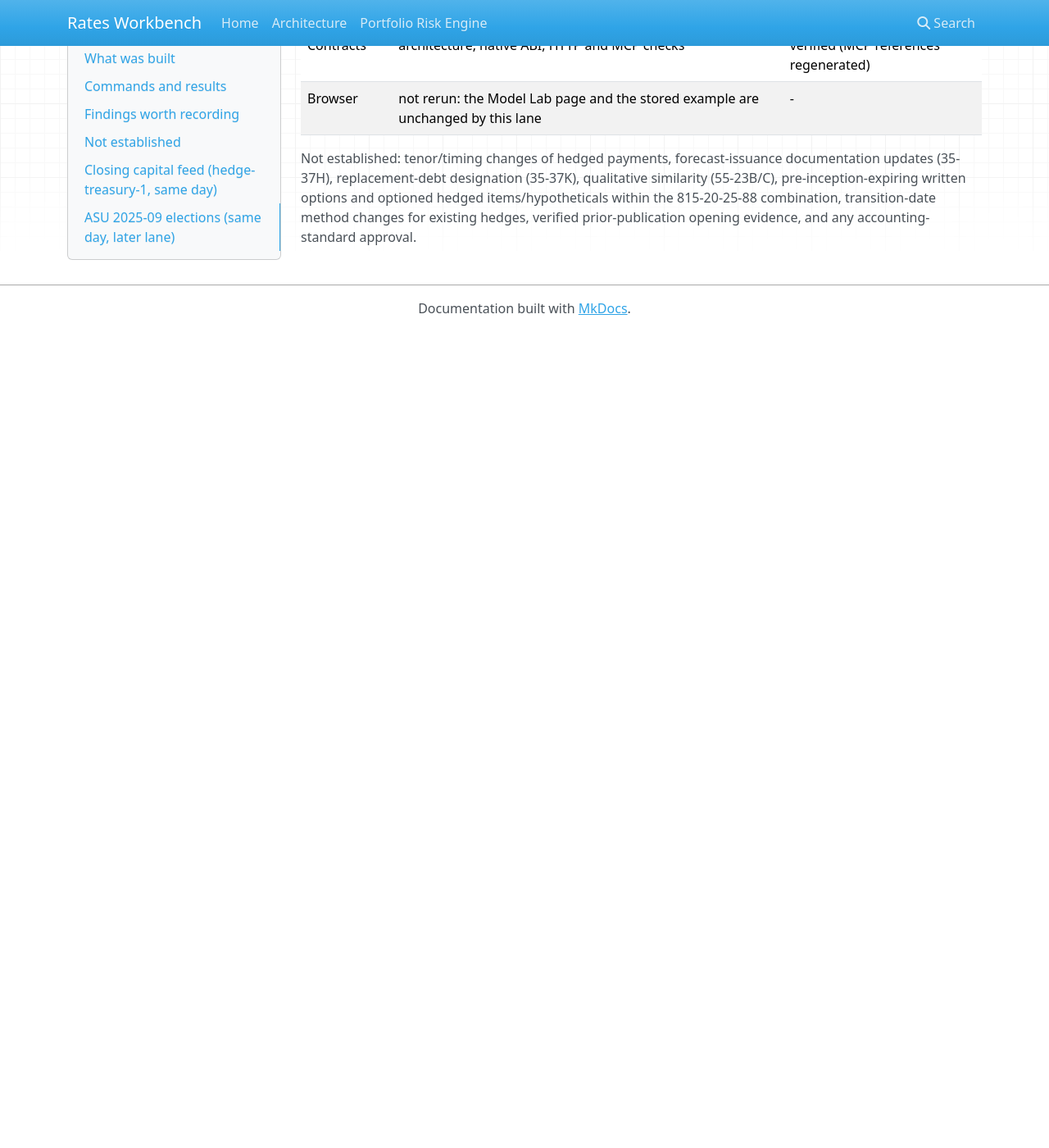
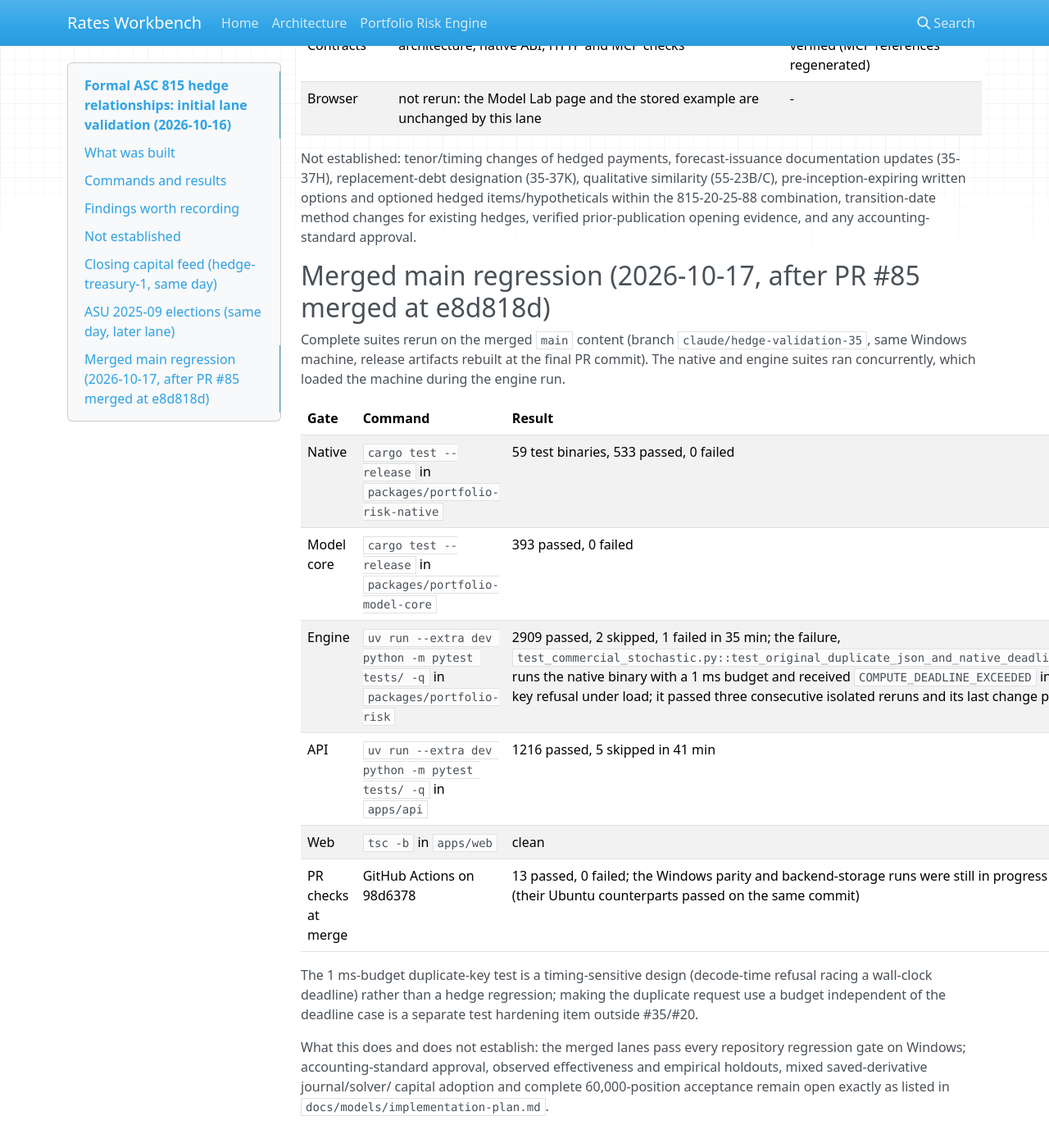
Before and after one commit to beauschwab/model-portfolio-sim, an MkDocs documentation site: the page built from docs/reviews/2026-10-16-hedge-accounting-lane.md, in a window 1280 px wide and 1400 px high, scrolled down 4962 px. Shown: the whole window at 82% size. Built offline with MkDocs 1.6.1, drawn with Linux system fonts in a browser that asks for light colours; nearby versions of some CDN libraries; before the commit the page ends 5366 px from its top, so only the background shows below that.

Commit message:
Record merged-main regression evidence for the hedge accounting lanes
Full native (533), model-core (393), engine (2909 passed, one load flake in
the 1 ms-budget duplicate-key test that passes in isolation) and API (1216)
suites rerun on the merged main content, with the PR check state at merge,
in the hedge lane review doc; the #20 and #35 plan rows cite that evidence.
MCP references regenerated.

Co-Authored-By: Claude Fable 5.1 <noreply@anthropic.com>

```diff
--- a/docs/models/implementation-plan.md
+++ b/docs/models/implementation-plan.md
@@ -1218,8 +1218,8 @@ the ledger below.
 | #18 | Personal lending | Native unsecured installment/collection/recovery/P-Q graph plus acquired non-PCD supplied-path credit accounting and exclusive mixed daily owner; durable source/journal/closing-capital gates pass | Broader credit/nonaccrual/fee/modification policies, cohort/library/saved-book integration, joint scenarios and complete empirical gates |
 | #19 | Revolving credit cards | Native statement/grace/promotion/payment/utilization state and full-tail P/Q graph; public acquired source and shared tagged mixed GL; explicit Card2 gross unpaid interest, signed live/default basis and separate original-EIR/realization owner pass rebuilt-release source, durable and browser gates | Wider fees/grace/draw/CCF, default-before-principal-zero/nonaccrual/PCD/modification policies, cohort/library/saved-book adoption, joint scenarios and complete empirical gates |
 | #16 | CDs | Explicit withdrawal/penalty/renewal/switch contracts; chronological graph2/reprice2 sequence retains locked original OAS, exclusive unsuperseded tails and post-principal-zero rights; the combined public CD/source2 successor is now applied after 158 distinct contained checks and exact 86-file root review, with fresh matching native/default acceptance pending | Complete installed/public sequence adoption, broader contractual policies, joint election/exercise generation, ledger/library/saved-book adoption and complete empirical gates |
-| #20 | Derivatives and dealer counterparties | Raw dated swaps/European options, CSA/MPOR/closeout and reviewed physical accounting; frozen saved-source/shared-Sim components and seasoned opening replay; selected raw enum refusal passes 13 native/221 contained checks, and the durable 28-file proposal passes 221 rebased checks; additive CD/source2 and joint journal composition remains staged | Installed/durable saved hedge graph and mixed journal/solver/capital adoption and complete issue gates |
-| #35 | Formal ASC 815 hedge accounting | Explicit `hedge-accounting-1` lane: FVH/CFH relationships, assessment, OCI/basis mechanics, single journal, independent Python replay and durable `/models/runs` publication; ASU 2025-09 similar-risk group, choose-your-rate and swap/written-option elections from the issued text; seasoned relationships with reviewed retained opening balances; `hedge-treasury-1` closing and explicit report-date capital with reviewed cash-flow-hedge AOCI, deferred-tax, opt-out and phase-in policy | Accounting-standard approval, observed effectiveness, ASU 2025-09 dual-hedge election, portfolio-layer lane, net investment/standalone options, saved-book and shared-journal adoption, interim capital/FTP and complete scale |
+| #20 | Derivatives and dealer counterparties | Raw dated swaps/European options, CSA/MPOR/closeout and reviewed physical accounting; frozen saved-source/shared-Sim components and seasoned opening replay; selected raw enum refusal passes 13 native/221 contained checks, and the durable 28-file proposal passes 221 rebased checks; additive CD/source2 and joint journal composition remains staged; merged to main at e8d818d (PR #85) with complete native 533/core 393/engine 2909/API 1216 regression evidence in docs/reviews/2026-10-16-hedge-accounting-lane.md | Installed/durable saved hedge graph and mixed journal/solver/capital adoption and complete issue gates |
+| #35 | Formal ASC 815 hedge accounting | Explicit `hedge-accounting-1` lane: FVH/CFH relationships, assessment, OCI/basis mechanics, single journal, independent Python replay and durable `/models/runs` publication; ASU 2025-09 similar-risk group, choose-your-rate and swap/written-option elections from the issued text; seasoned relationships with reviewed retained opening balances; `hedge-treasury-1` closing and explicit report-date capital with reviewed cash-flow-hedge AOCI, deferred-tax, opt-out and phase-in policy; merged to main at e8d818d (PR #85) with complete native 533/core 393/engine 2909/API 1216 regression evidence in docs/reviews/2026-10-16-hedge-accounting-lane.md | Accounting-standard approval, observed effectiveness, ASU 2025-09 dual-hedge election, portfolio-layer lane, net investment/standalone options, saved-book and shared-journal adoption, interim capital/FTP and complete scale |
 | #21 | Markets/repo/funding | Actual-date funding/rollover/collateral/default state plus whole-book P/Q pricing graph with retained replacement and collateral tails implemented | Ledger/library/treasury/saved-book integration and complete issue gates |
 | #10 | Market drivers | Supplied multicurve/smile/PSD joint-driver contract; source-linked explicit-schedule par bootstrap with quote residuals; native incremental registry/raw-book/month-360/runtime controls and indexed-book durable route now pass installed-default acceptance; actual-native option study publishes 2,160 paired PV/DV01 comparisons; Treasury history and strike diagnostics remain isolated analysis | Joint stochastic market/borrower generation, quote-vintage/observed predictive calibration, smile/new-model option/risk admission, complete saved-workspace/cohort adoption and full issue gates |
 | #22 | Income accounting | Dated yield/fee/review engine, credit/accounting/claims, deposit original-EIR/mixed acquisitions and public revised-expectation income route pass installed-default release/application gates; installment/Card2 original-EIR and realization share the verified GL; paired mortgage analytical source and bounded mixed owner remain independently replayed | Complete product yield/reset/modification/nonaccrual adoption, complete source-owned deposit portfolio adoption, product FTP and complete-scale issue gates |
--- a/docs/reviews/2026-10-16-hedge-accounting-lane.md
+++ b/docs/reviews/2026-10-16-hedge-accounting-lane.md
@@ -180,3 +180,30 @@ documentation updates (35-37H), replacement-debt designation (35-37K),
 qualitative similarity (55-23B/C), pre-inception-expiring written options and
 optioned hedged items/hypotheticals within the 815-20-25-88 combination, transition-date method changes for existing hedges, verified
 prior-publication opening evidence, and any accounting-standard approval.
+
+## Merged main regression (2026-10-17, after PR #85 merged at e8d818d)
+
+Complete suites rerun on the merged `main` content (branch
+`claude/hedge-validation-35`, same Windows machine, release artifacts rebuilt
+at the final PR commit). The native and engine suites ran concurrently, which
+loaded the machine during the engine run.
+
+| Gate | Command | Result |
+|---|---|---|
+| Native | `cargo test --release` in `packages/portfolio-risk-native` | 59 test binaries, 533 passed, 0 failed |
+| Model core | `cargo test --release` in `packages/portfolio-model-core` | 393 passed, 0 failed |
+| Engine | `uv run --extra dev python -m pytest tests/ -q` in `packages/portfolio-risk` | 2909 passed, 2 skipped, 1 failed in 35 min; the failure, `test_commercial_stochastic.py::test_original_duplicate_json_and_native_deadline_fail_without_result`, runs the native binary with a 1 ms budget and received `COMPUTE_DEADLINE_EXCEEDED` instead of the duplicate-key refusal under load; it passed three consecutive isolated reruns and its last change predates this work |
+| API | `uv run --extra dev python -m pytest tests/ -q` in `apps/api` | 1216 passed, 5 skipped in 41 min |
+| Web | `tsc -b` in `apps/web` | clean |
+| PR checks at merge | GitHub Actions on 98d6378 | 13 passed, 0 failed; the Windows parity and backend-storage runs were still in progress when the PR was merged (their Ubuntu counterparts passed on the same commit) |
+
+The 1 ms-budget duplicate-key test is a timing-sensitive design (decode-time
+refusal racing a wall-clock deadline) rather than a hedge regression; making the
+duplicate request use a budget independent of the deadline case is a separate
+test hardening item outside #35/#20.
+
+What this does and does not establish: the merged lanes pass every repository
+regression gate on Windows; accounting-standard approval, observed
+effectiveness and empirical holdouts, mixed saved-derivative journal/solver/
+capital adoption and complete 60,000-position acceptance remain open exactly as
+listed in `docs/models/implementation-plan.md`.
```
Also changed, not shown: 1 other file.
